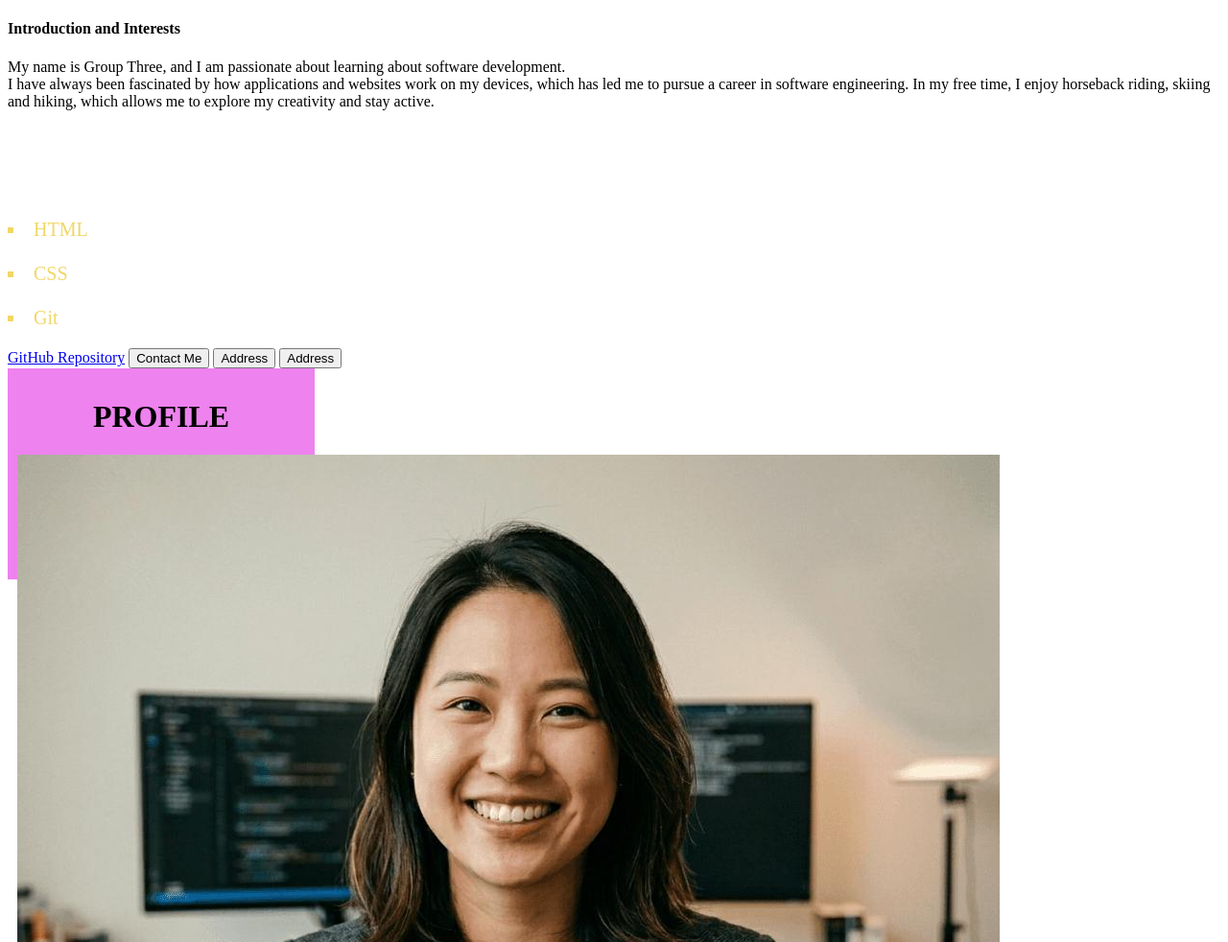
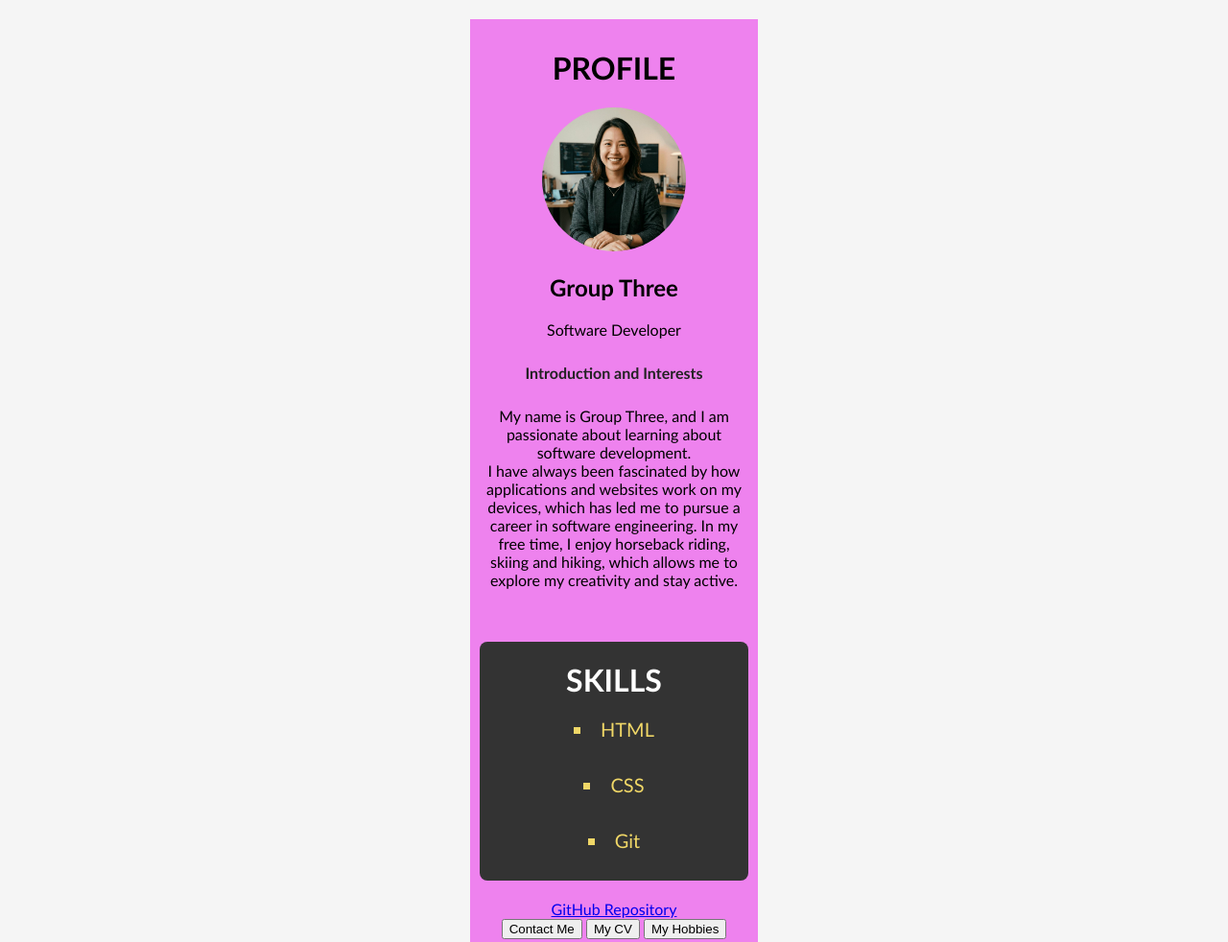
Before and after one commit to Melissekay/GROUP-3-PROJECT, a plain HTML site: page index.html in a window 1280 px wide. Shown: the top 982 px of the page at 96% size. Drawn offline with Linux system fonts and the light colour scheme.

Commit message:
Changes to layout

```diff
--- a/index.html
+++ b/index.html
@@ -8,11 +8,20 @@
 <meta charset="UTF-8">
 <meta name="viewport" content="width=device-width, initial-scale=1.0">
 <title>Profile</title>
+<link rel="stylesheet" href="style.css">
 
-<link rel="stylesheet" href="style.css">
 </head>
 
 <body>
+
+    <div class="profile-card">
+
+        <h1>PROFILE</h1>
+        <img src="./profile.jpg" salt="Profile Image">
+
+        <h2>Group Three</h2>
+
+        <p>Software Developer</p>
        <h4>Introduction and Interests</h4>
     <p>My name is Group Three, and I am passionate about learning about software development.<br> I have always been fascinated by how applications and websites work on my devices, which has led me to pursue a career in software engineering. In my free time, I enjoy horseback riding, skiing and hiking, which allows me to explore my creativity and stay active.</p>
 <br>
@@ -26,24 +35,11 @@
     </ul>
     </div>
 
-         <a href="https://github.com/Melissekay/GROUP-3-PROJECT">GitHub Repository</a>
+         <a href="https://github.com/Melissekay/GROUP-3-PROJECT">GitHub Repository</a> <br>
+         <button>Contact Me</button>
+         <button>My CV</button>
+         <button>My Hobbies</button>
 
 
-
-
-
-       <button>Contact Me</button>
-
-        <button>Address</button>
-        <button>Address</button>
-
-    <div class="profile-card">
-
-        <h1>PROFILE</h1>
-        <img src="./profile.jpg" salt="Profile Image">
-
-        <h2>Group Three</h2>
-
-        <p>Software Developer</p>
 </body>
 </html>
--- a/style.css
+++ b/style.css
@@ -1,18 +1,71 @@
-.profile-card {
-    width: 300px;
-    background-color: white;
+body {
+    font-family: Calibri, sans-serif;
+    background: #f5f5f5;
+    max-width: 700px;
+    margin: 0 auto;
+    padding: 20px;
     text-align: center;
-    background-color:violet;
-    padding: 10px;
-    height:200px;
 }
 
-ul{
+h4 {
+    padding: 10px;
+    margin: 0;
+    color: #222;
+}
 
+p {
+    font-size: 16px;
+}
+
+/* Skills box */
+.container {
+    background-color: #333;
+    padding: 10px 20px;
+    border-radius: 8px;
+    margin: 20px 0;
+}
+
+.container h1 {
+    color: white;
+    margin: 10px 0;
+}
+
+ul {
     list-style-type: square;
     list-style-position: inside;
     padding: 0;
     font-size: 20px;
 }
 
-    h2 {text-align: center;}
+.container ul {
+    color: rgb(240, 215, 103);
+}
+
+li {
+    margin-bottom: 10px;
+}
+
+/* Buttons row */
+.buttons {
+    display: flex;
+    justify-content: center;
+    gap: 10px;
+    margin: 20px 0;
+}
+
+/* Profile card */
+.profile-card {
+    box-sizing: border-box;
+    width: 300px;
+    margin: 0 auto;
+    padding: 10px;
+    background-color: violet;
+    text-align: center;
+}
+
+.profile-card img {
+    width: 150px;
+    height: 150px;
+    object-fit: cover;
+    border-radius: 50%;
+}
```
